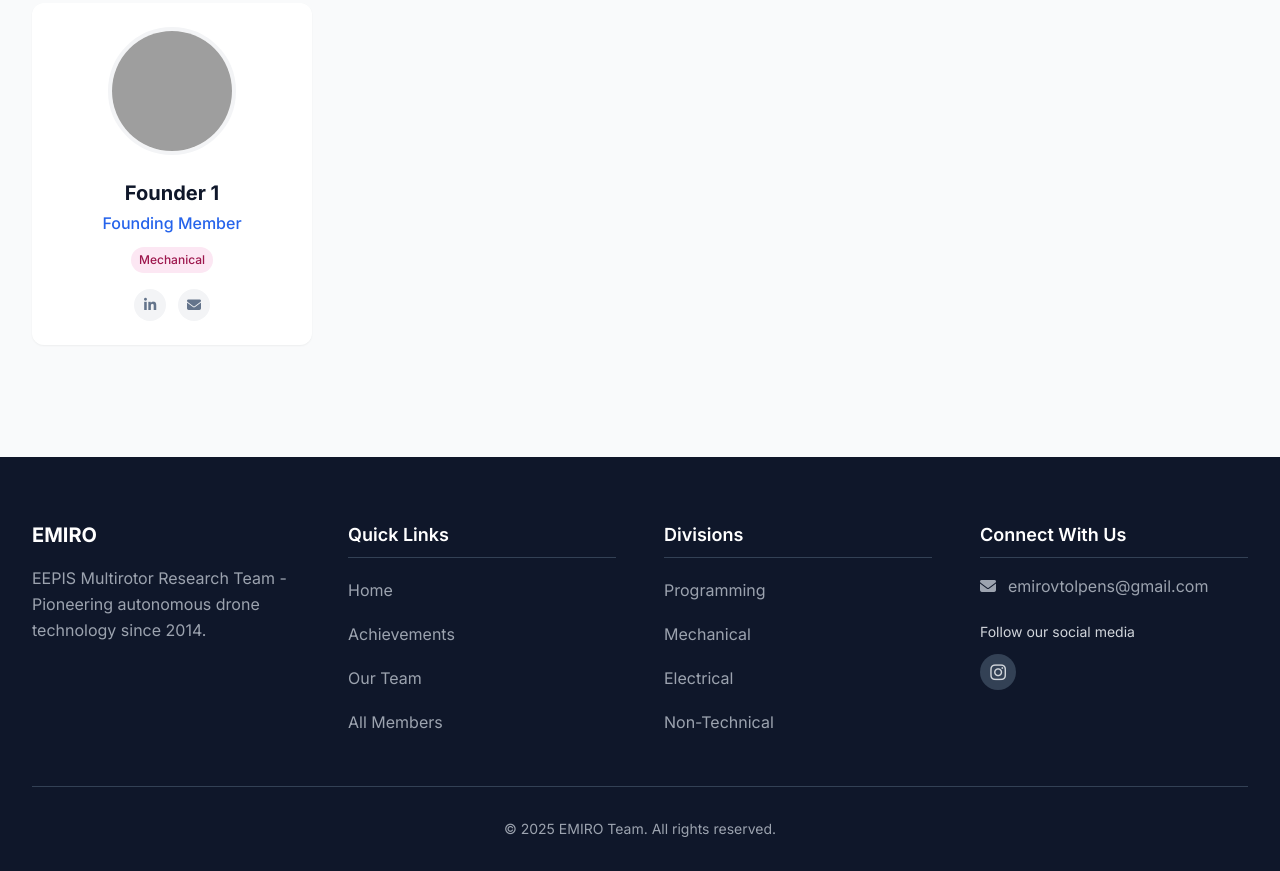
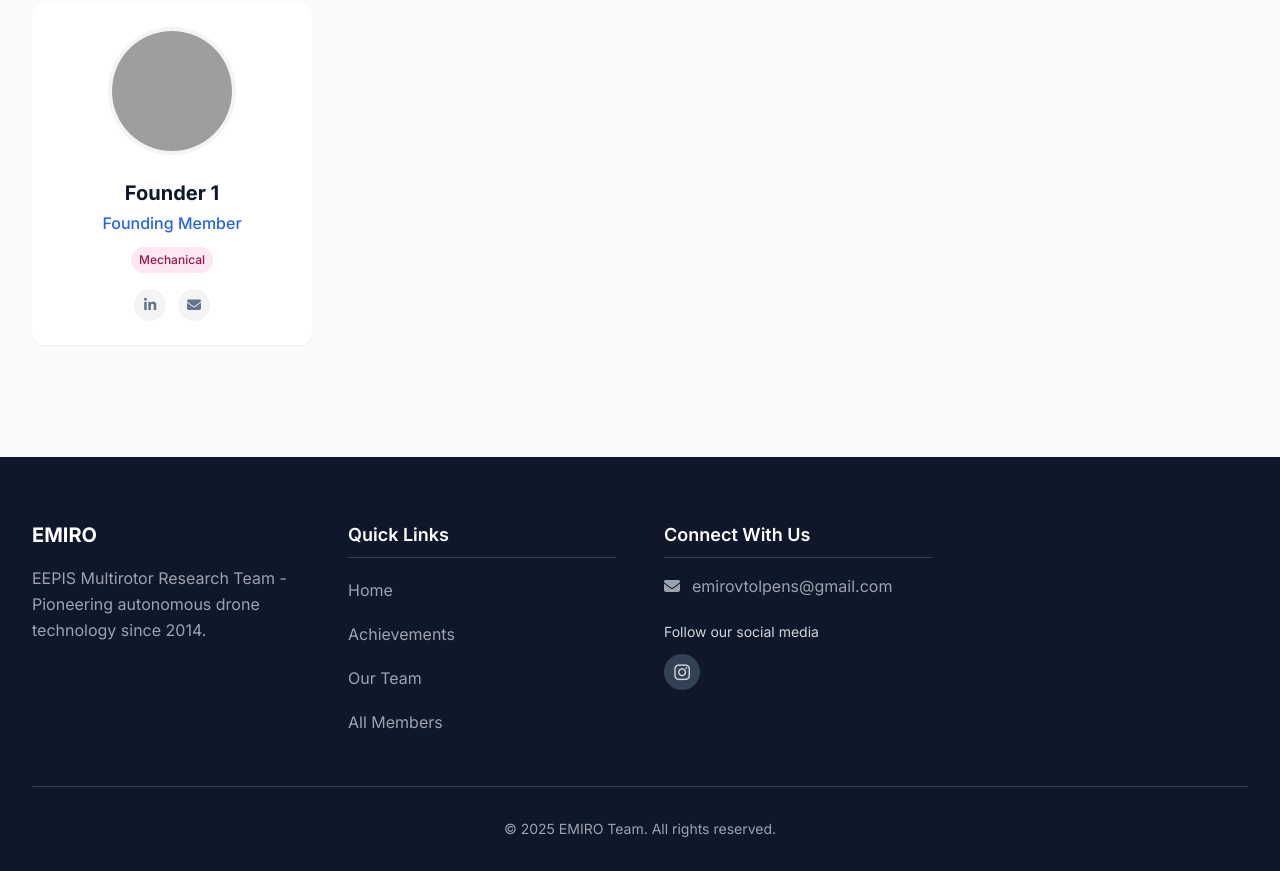
Before and after one commit to kharizal02/Emiro-website, a plain HTML site: page pages/allmembers.html in a window 1280 px wide. Shown: the part 2091-2962 px from the top of the page. Drawn offline with nearby package versions, Linux system fonts and the light colour scheme; grey boxes are pictures that could not be loaded.

Commit message:
hapus footer

```diff
--- a/pages/allmembers.html
+++ b/pages/allmembers.html
@@ -452,17 +452,6 @@
                         </ul>
                     </div>
 
-                    <!-- Divisions -->
-                    <div>
-                        <h4 class="text-lg font-semibold mb-4 pb-2 border-b border-dark-700">Divisions</h4>
-                        <ul class="space-y-3">
-                            <li><a href="#" class="text-gray-400 hover:text-white transition-colors duration-300 block py-1">Programming</a></li>
-                            <li><a href="#" class="text-gray-400 hover:text-white transition-colors duration-300 block py-1">Mechanical</a></li>
-                            <li><a href="#" class="text-gray-400 hover:text-white transition-colors duration-300 block py-1">Electrical</a></li>
-                            <li><a href="#" class="text-gray-400 hover:text-white transition-colors duration-300 block py-1">Non-Technical</a></li>
-                        </ul>
-                    </div>
-
                     <!-- Contact -->
                     <div class="space-y-4">
                         <h4 class="text-lg font-semibold mb-4 pb-2 border-b border-dark-700">Connect With Us</h4>
```
Also changed, not shown: index.html (+0 -11 lines).
